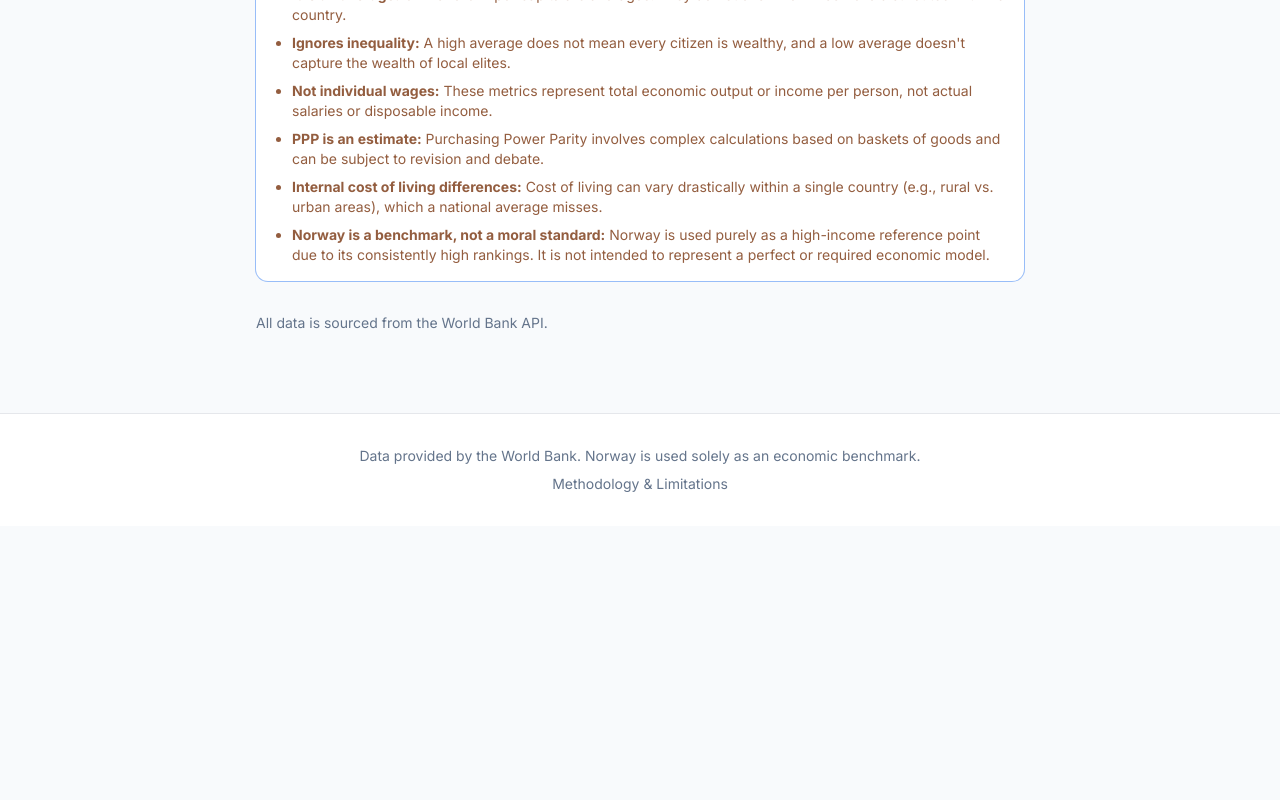
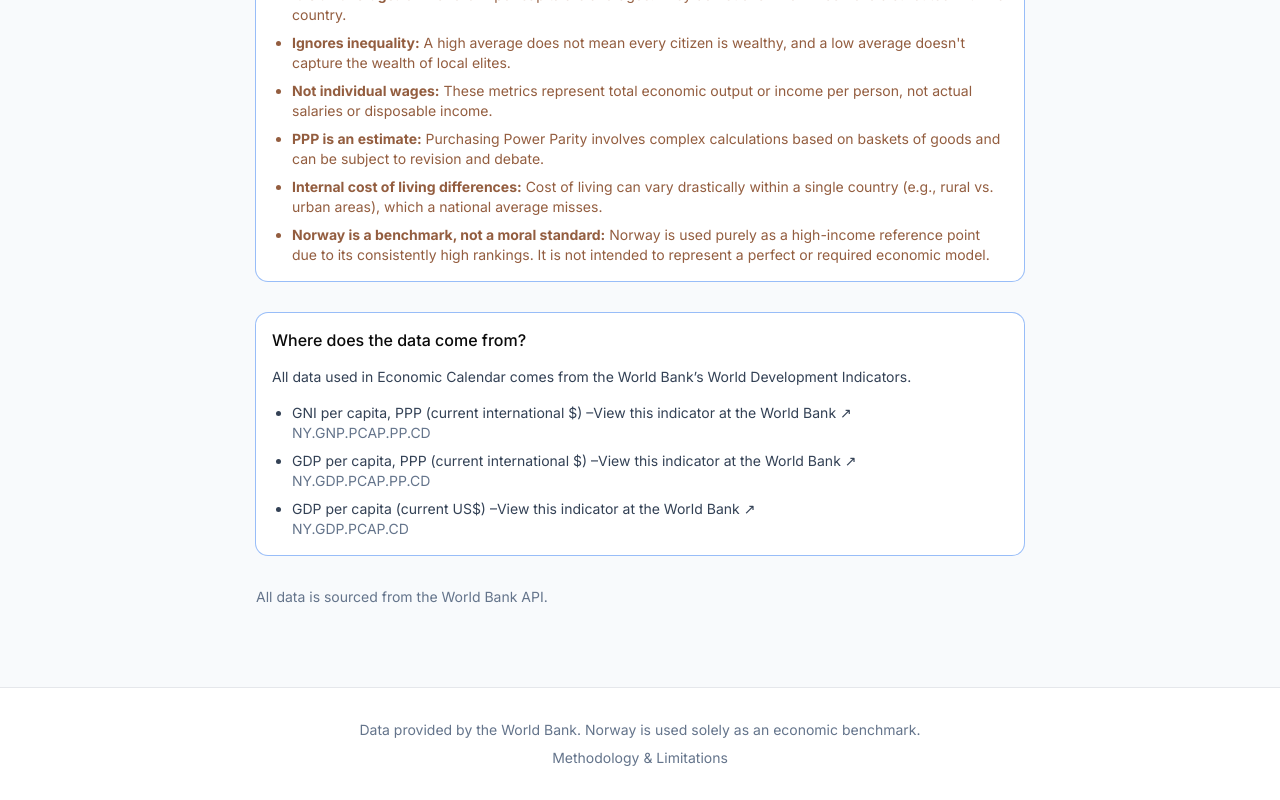
Before and after one commit to hskjolden-cmd/economic-calendar, a Next.js app: page /methodology in a window 1280 px wide. Shown: the part 1366-2166 px from the top of the page. Before the commit the page ends 1892 px from the top, so only its background shows below. Built offline with nearby package versions, Linux system fonts and the light colour scheme.

Commit message:
Update page.tsx

```diff
--- a/src/app/methodology/page.tsx
+++ b/src/app/methodology/page.tsx
@@ -96,6 +96,35 @@ export default function MethodologyPage() {
         </CardContent>
       </Card>
 
+            <Card>
+        <CardHeader>
+          <CardTitle>Where does the data come from?</CardTitle>
+        </CardHeader>
+        <CardContent className="space-y-4 text-slate-700">
+          <p>All data used in Economic Calendar comes from the World Bank’s World Development Indicators.</p>
+          <ul className="list-disc pl-5 space-y-2">
+            <li>
+              GNI per capita, PPP (current international $) –
+              <a href="https://data.worldbank.org/indicator/NY.GNP.PCAP.PP.CD" target="_blank" rel="noopener noreferrer">View this indicator at the World Bank ↗</a>
+              <br />
+              <small className="text-sm text-slate-500">NY.GNP.PCAP.PP.CD</small>
+            </li>
+            <li>
+              GDP per capita, PPP (current international $) –
+              <a href="https://data.worldbank.org/indicator/NY.GDP.PCAP.PP.CD" target="_blank" rel="noopener noreferrer">View this indicator at the World Bank ↗</a>
+              <br />
+              <small className="text-sm text-slate-500">NY.GDP.PCAP.PP.CD</small>
+            </li>
+            <li>
+              GDP per capita (current US$) –
+              <a href="https://data.worldbank.org/indicator/NY.GDP.PCAP.CD" target="_blank" rel="noopener noreferrer">View this indicator at the World Bank ↗</a>
+              <br />
+              <small className="text-sm text-slate-500">NY.GDP.PCAP.CD</small>
+            </li>
+          </ul>
+        </CardContent>
+      </Card>
+
       <div className="pb-12 text-sm text-slate-500">
         All data is sourced from the World Bank API.
       </div>
```
